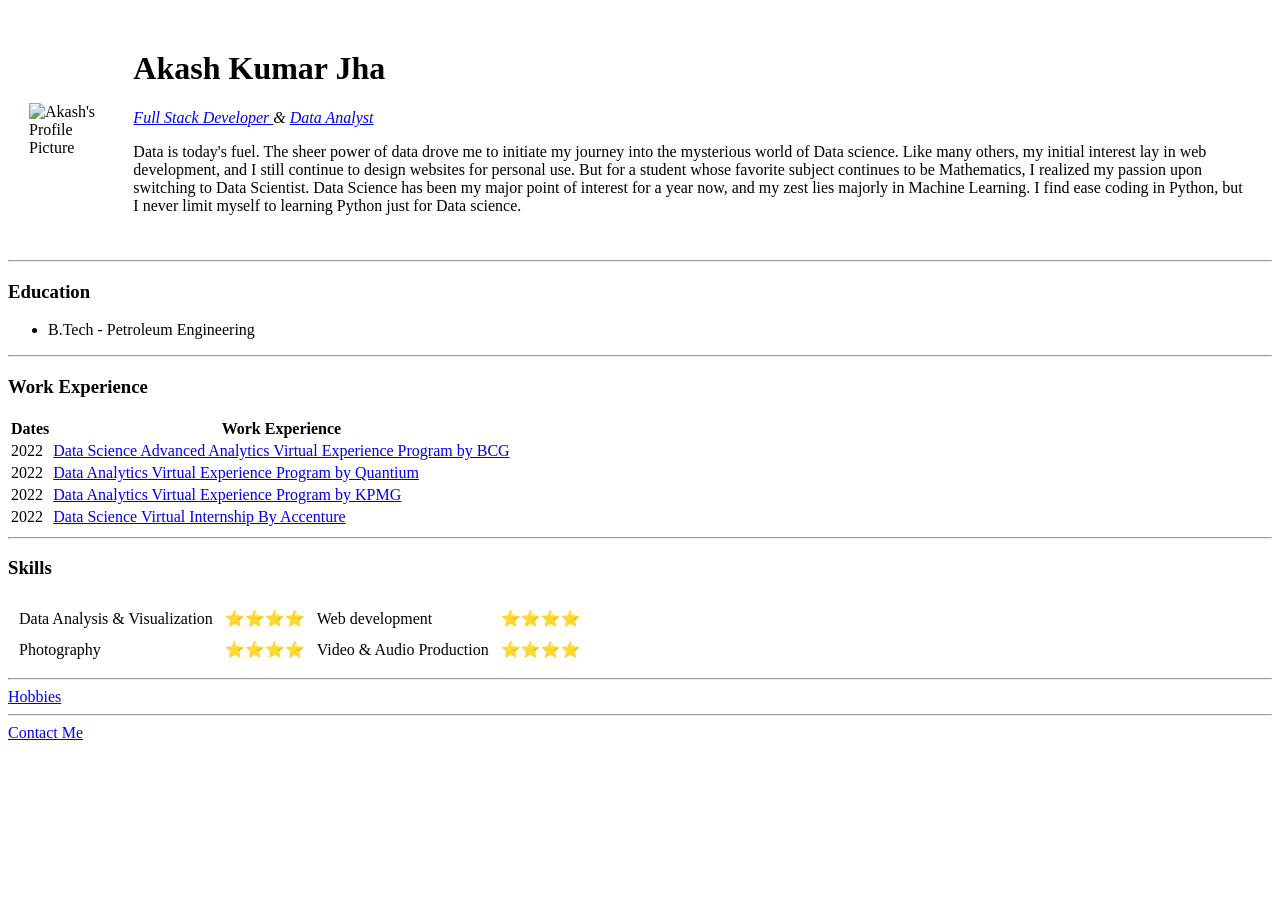
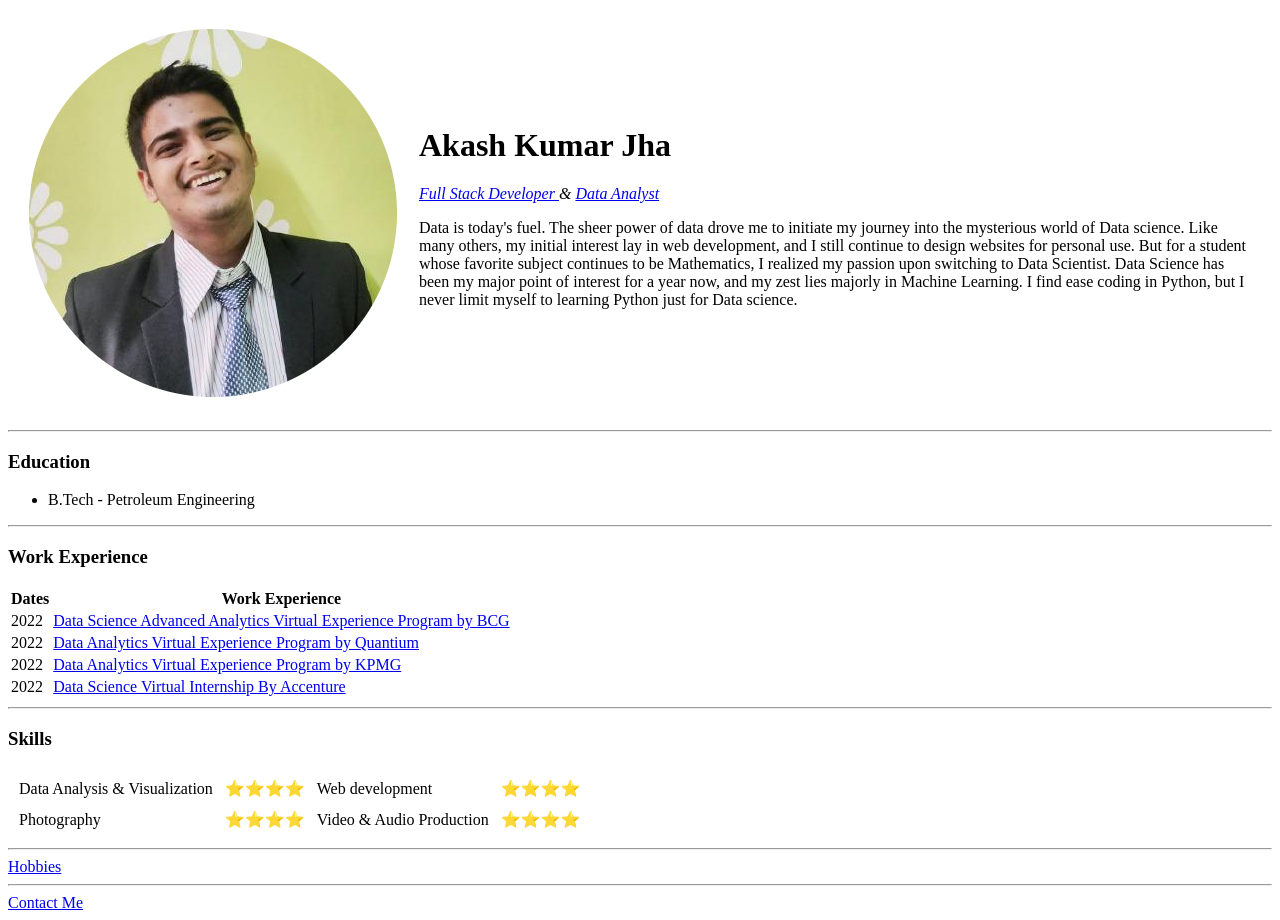
Before and after one commit to Akash1070/HTML-CV, a plain HTML site: page index.html in a window 1280 px wide. Before the commit the page ends 800 px from the top, so only its background shows below. Drawn offline with Linux system fonts and the light colour scheme.

Commit message:
Update index.html

```diff
--- a/index.html
+++ b/index.html
@@ -9,7 +9,7 @@
 <body>
   <table cellspacing=20>
     <tr>
-      <td><img src="D:\Develpoer\HTML - Personal Site\download11.png" alt="Akash's Profile Picture"></td>
+      <td><img src="https://github.com/Akash1070/HTML-CV/blob/main/Image/akash.png" alt="Akash's Profile Picture"></td>
       <td>
         <h1>Akash Kumar Jha</h1>
         <p><em> <a href="https://www.linkedin.com/in/akashkumar107/">Full Stack Developer </a>& <a href="https://github.com/Akash1070">Data Analyst</a></em></p>
```
